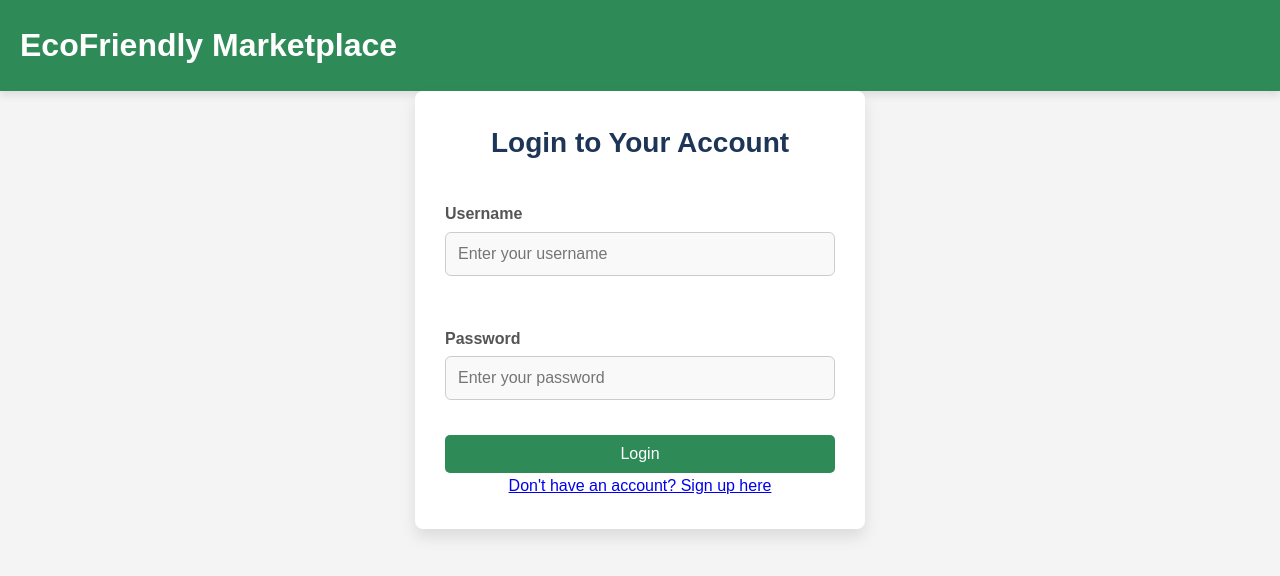
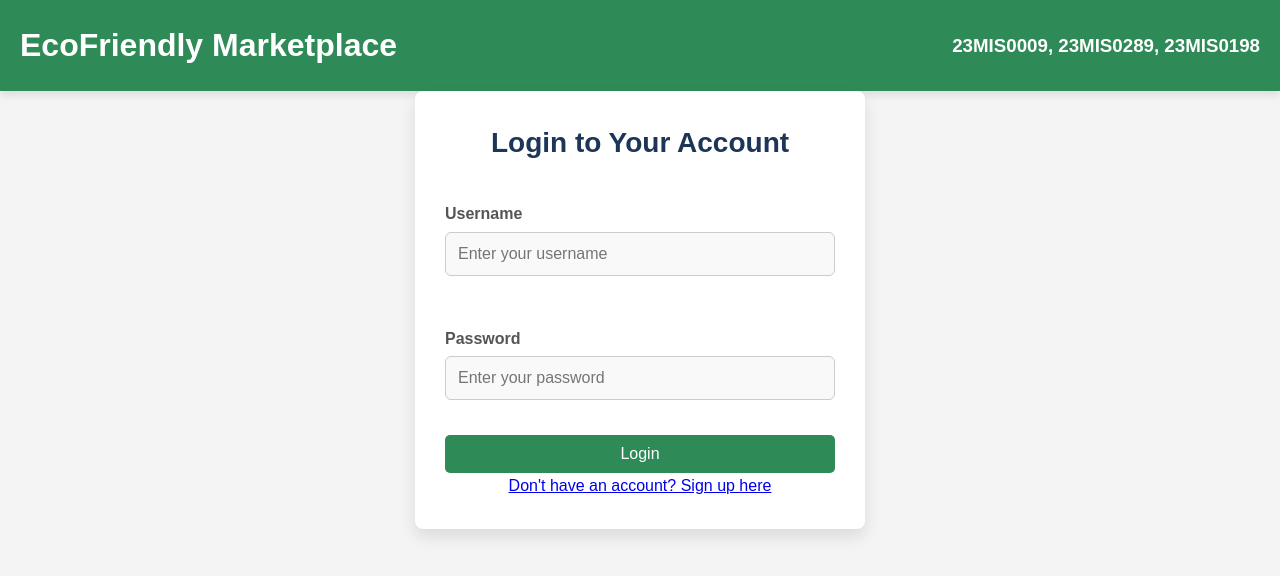
Before and after one commit to hariii09/pachakkarikada, a plain HTML site: page index.html in a window 1280 px wide. Drawn offline with Linux system fonts and the light colour scheme.

Commit message:
index.html

```diff
--- a/index.html
+++ b/index.html
@@ -48,6 +48,7 @@ justify-content: flex-start;
 height: 100vh;">
     <header>
         <h1>EcoFriendly Marketplace</h1>
+        <h3>23MIS0009, 23MIS0289, 23MIS0198</h3>
     </header>
 
     <section class="login-section">
```
